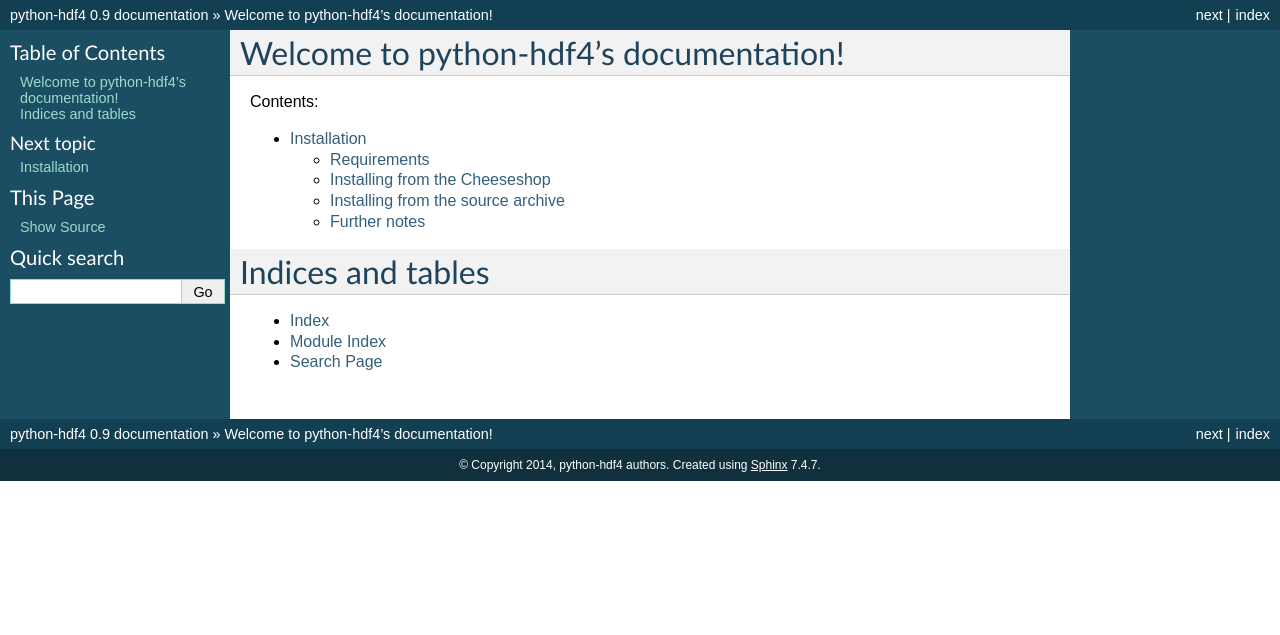
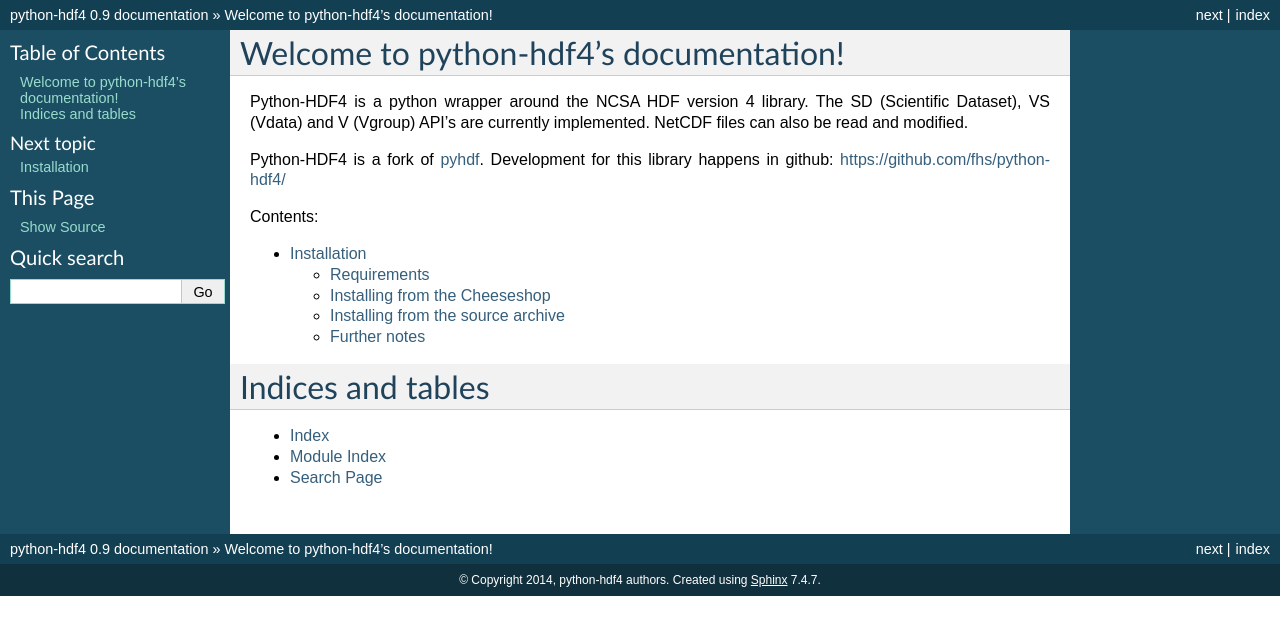
Before and after one commit to fhs/pyhdf, a Sphinx documentation site: the page built from doc/index.rst, in a window 1280 px wide. Shown: the top 635 px of the page. Built offline with Sphinx 7.4.7, drawn with Linux system fonts in a browser that asks for light colours.

Commit message:
doc: introduce the library in front page

```diff
--- a/doc/index.rst
+++ b/doc/index.rst
@@ -5,6 +5,15 @@
 
 Welcome to python-hdf4's documentation!
 =======================================
+
+Python-HDF4 is a python wrapper around the NCSA HDF version 4 library. The SD
+(Scientific Dataset), VS (Vdata) and V (Vgroup) API's are currently
+implemented. NetCDF files can also be read and modified.
+
+Python-HDF4 is a fork of `pyhdf <http://pysclint.sourceforge.net/pyhdf/>`_.
+Development for this library happens in github:
+https://github.com/fhs/python-hdf4/
+
 
 Contents:
 
```
Also changed, not shown: README.rst (+5 -5 lines).
